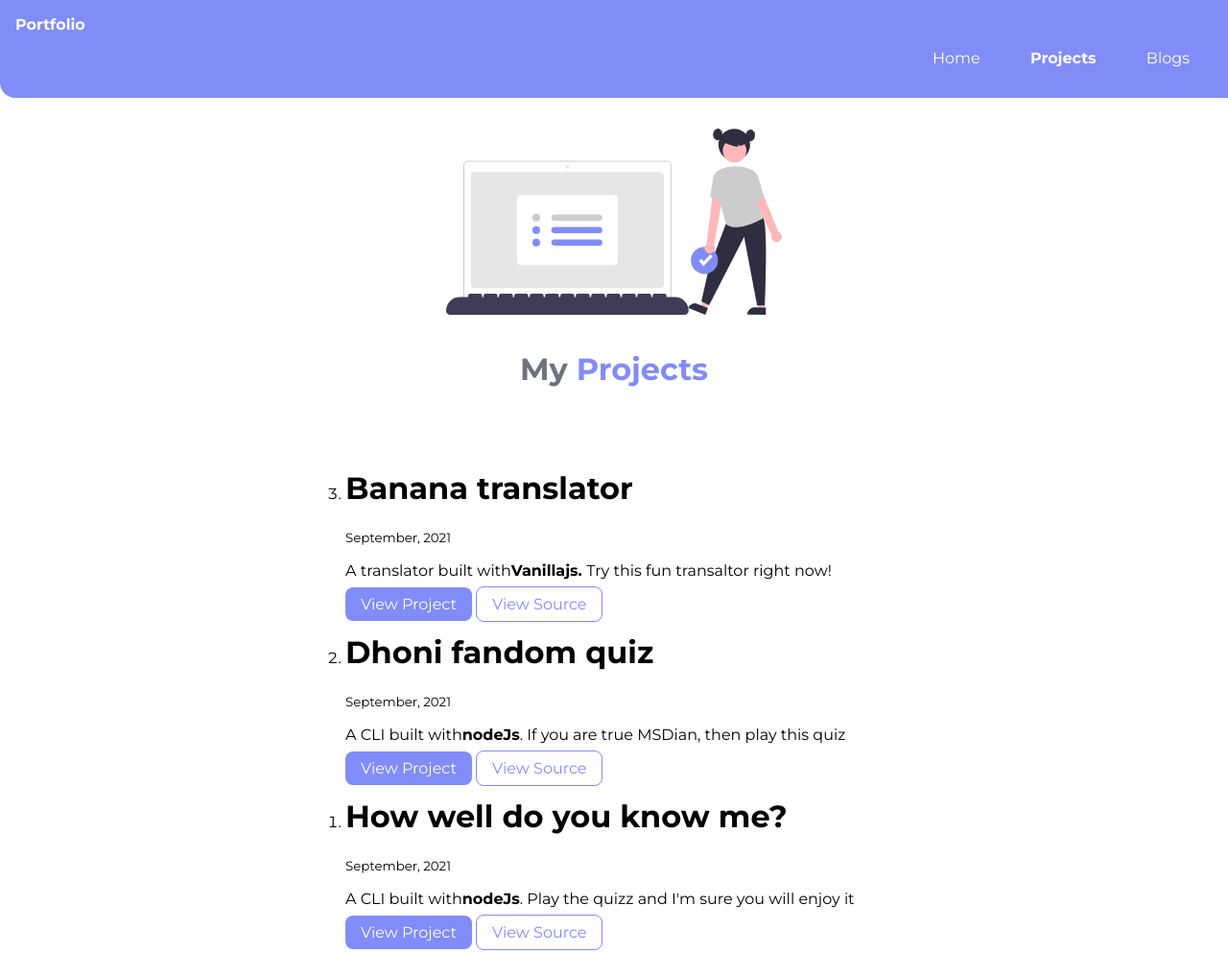
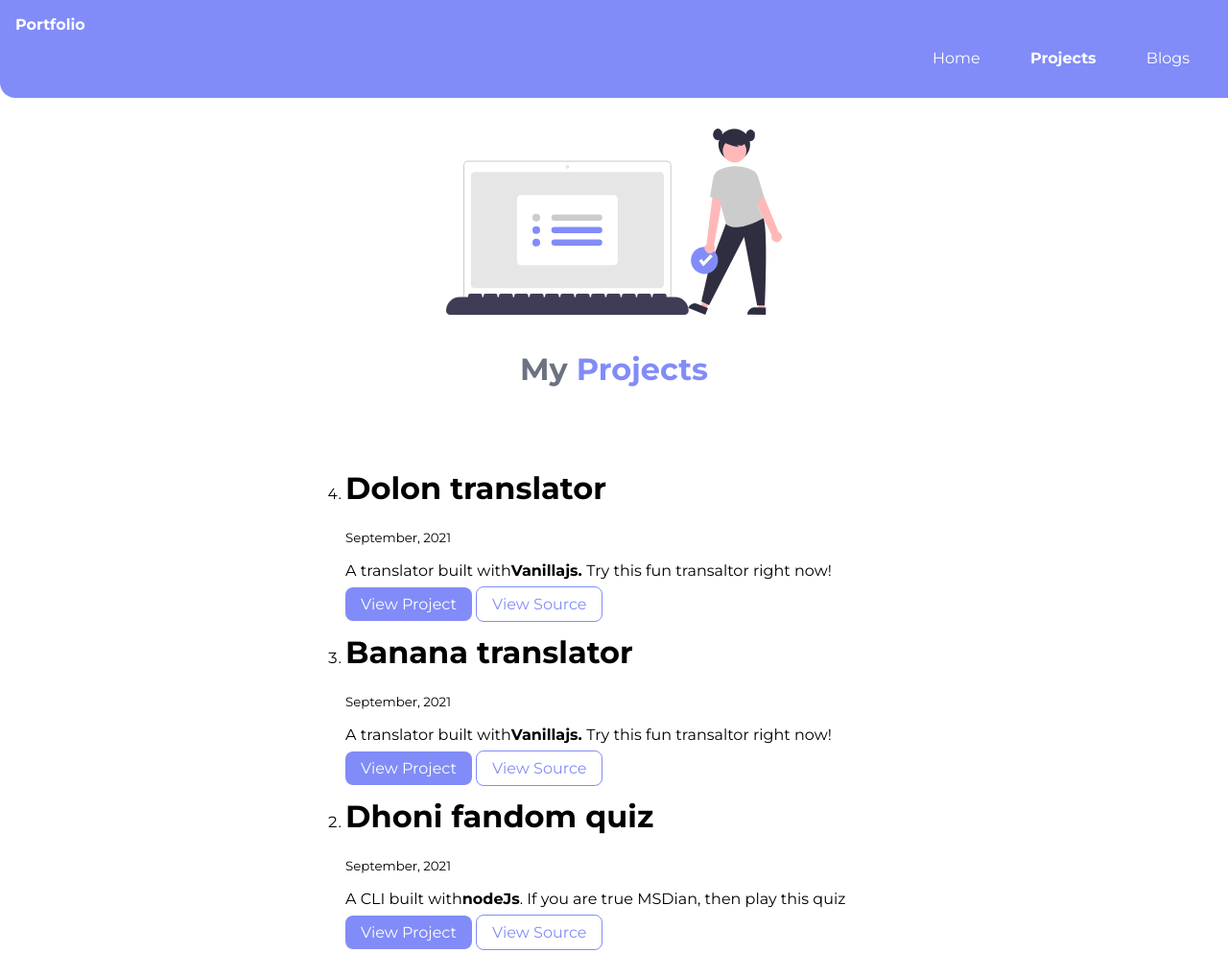
Before and after one commit to bandgarmamta/bandgarmamta-portfolio, a plain HTML site: page projects.html in a window 1280 px wide. Shown: the top 993 px of the page at 96% size. Drawn offline with Linux system fonts and the light colour scheme.

Commit message:
Update project

```diff
--- a/projects.html
+++ b/projects.html
@@ -32,6 +32,15 @@
 
     <ol reversed class="margin-md ">
         <div class="container container-center">
+
+            <li>
+                <h1>Dolon translator</h1>
+                <small>September, 2021</small>
+                <p>A translator built with<strong>Vanillajs. </strong>Try this fun transaltor right now!</p>
+                <a class="link link-primary"
+                    href="https://dolontranslator.netlify.app/">View Project</a>
+                <a class="link link-secondary" href="https://github.com/bandgarmamta/dolan-translatorr">View Source</a>
+            </li>
 
             <li>
                 <h1>Banana translator</h1>
```
